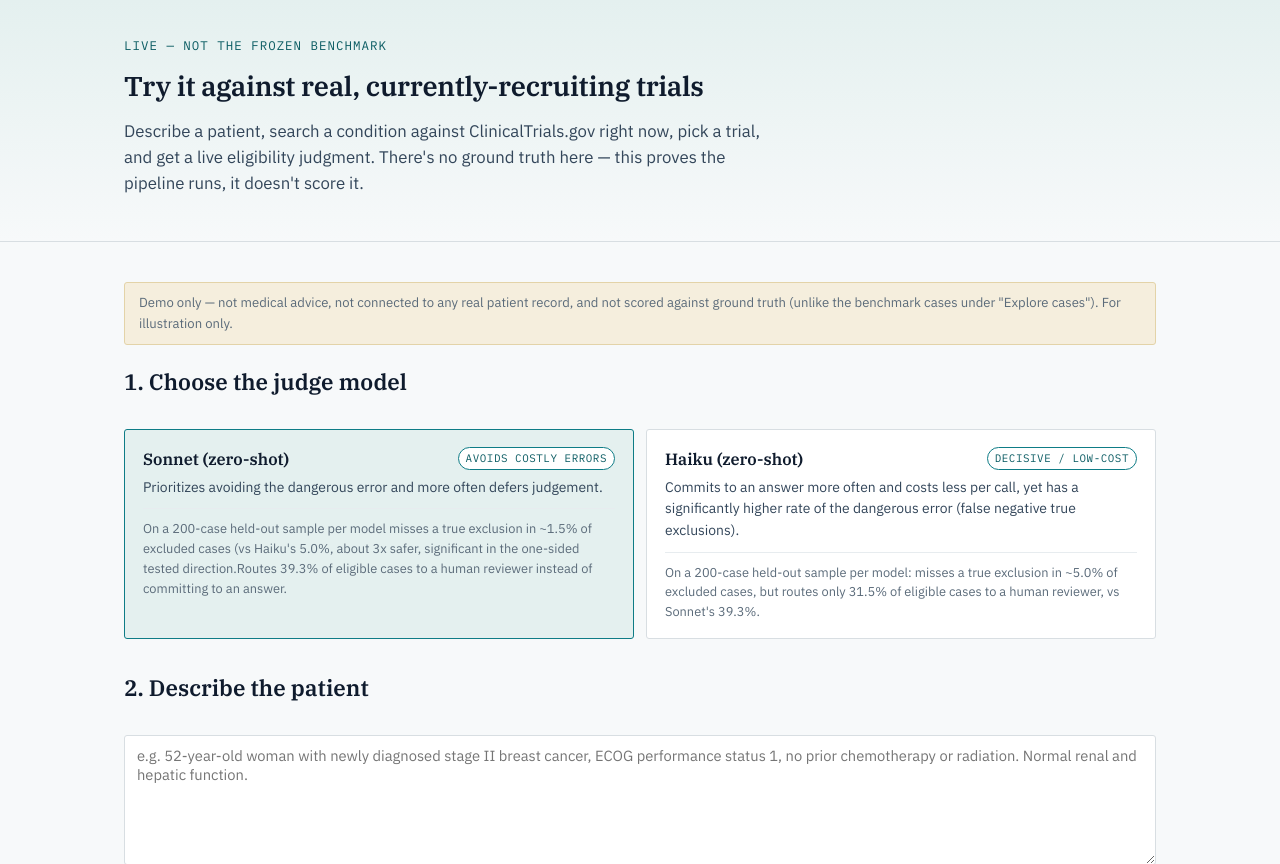
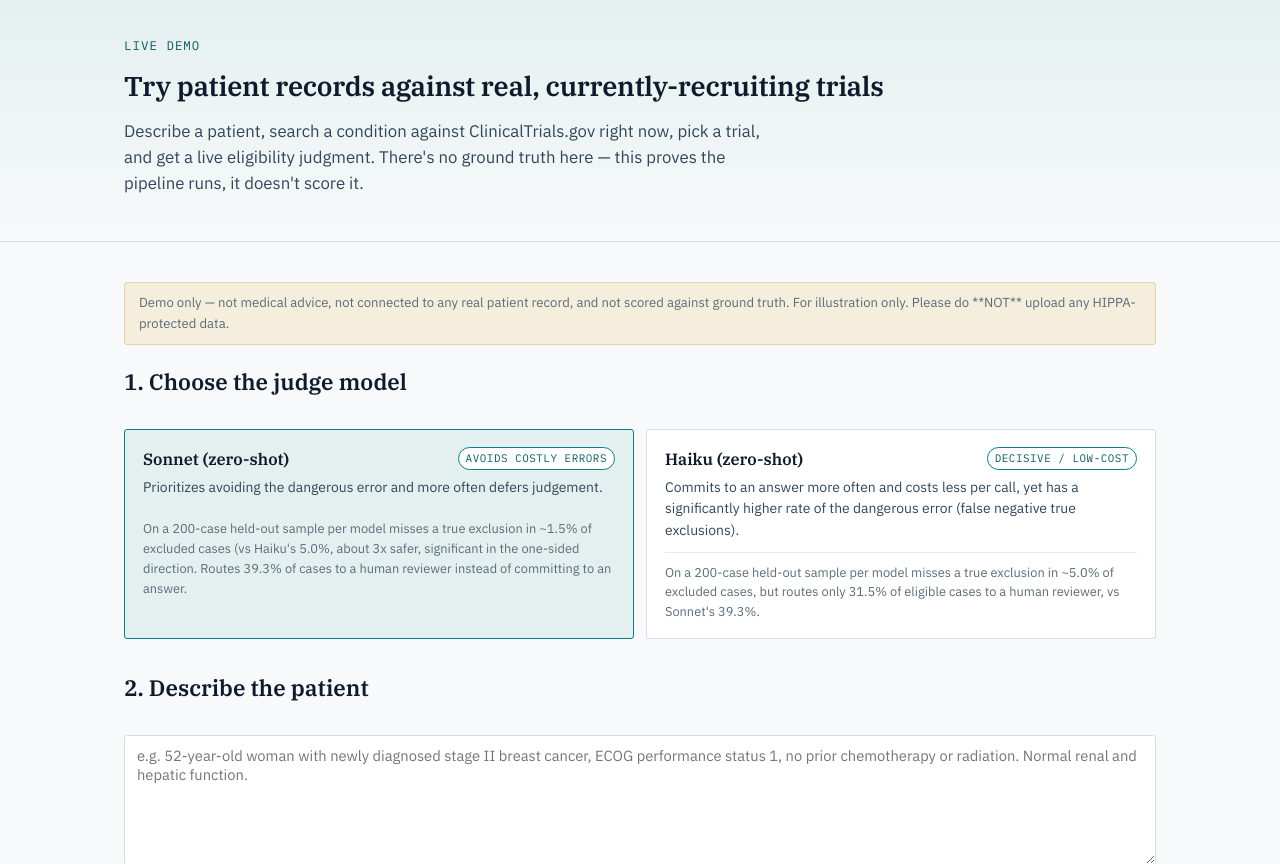
Before and after one commit to tybradf/trial-evaler, a Flask app: page /live in a window 1280 px wide. Shown: the part 65-929 px from the top of the page. Run offline with Flask 3, Linux system fonts and the light colour scheme; parts of the project's set-up code (start-up, migrations or seed data) failed here and were passed over.

Commit message:
small typos, fix live page

```diff
--- a/app/config.py
+++ b/app/config.py
@@ -22,9 +22,9 @@ MODEL_CONFIGS = {
         "tradeoff_note": "On a 200-case held-out sample per model "
                           "misses a true exclusion in ~1.5% of "
                           "excluded cases (vs Haiku's 5.0%, about 3x safer, "
-                          "significant in the one-sided tested direction."
+                          "significant in the one-sided direction. "
                           "Routes "
-                          "39.3% of eligible cases to a human reviewer instead "
+                          "39.3% of cases to a human reviewer instead "
                           "of committing to an answer.",
     },
     "haiku_zero_shot": {
@@ -38,7 +38,7 @@ MODEL_CONFIGS = {
         "tradeoff_missed_exclusion_rate": 0.050,
         "tradeoff_abstention_rate": 0.315,
         "tradeoff_cost_per_1k_usd": 2.53,
-        "tradeoff_note": "On a 200-case held-out sample per model: "
+        "tradeoff_note": "On a 200-case held-out sample per model "
                           "misses a true exclusion in ~5.0% of "
                           "excluded cases, but routes only 31.5% of eligible "
                           "cases to a human reviewer, vs Sonnet's 39.3%.",
--- a/app/templates/dashboard.html
+++ b/app/templates/dashboard.html
@@ -4,7 +4,7 @@
 
 <section class="hero">
   <div class="wrap">
-    <span class="eyebrow">LLM Matchign Tool for Patient with  Clinical Trials</span>
+    <span class="eyebrow">LLM Matching Tool for Patient with  Clinical Trials</span>
     <h1>A retrieve-then-judge pipeline that parses patient records and matches with live clinical trials.</h1>
     <p class="hero-sub">
       This evaluation scores an LLM-judged clinical trial matching pipeline against real physician
@@ -16,7 +16,7 @@
 <section class="block">
   <div class="wrap">
     <div class="section-head">
-      <h2>Model Performance Metrics (TREC Clinical Trials held-out dat, 2022)</h2>
+      <h2>Model Performance Metrics (TREC Clinical Trials held-out data, 2022)</h2>
       <div class="section-note">Sonnet (zero-shot) is the selected optimal LLM judge.</div>
     </div>
     <div class="metric-grid">
--- a/app/templates/live.html
+++ b/app/templates/live.html
@@ -4,8 +4,8 @@
 
 <section class="hero" style="padding: 36px 0 28px;">
   <div class="wrap">
-    <span class="eyebrow">Live — not the frozen benchmark</span>
-    <h1 style="font-size: 1.7rem;">Try it against real, currently-recruiting trials</h1>
+    <span class="eyebrow">Live Demo</span>
+    <h1 style="font-size: 1.7rem;">Try patient records against real, currently-recruiting trials</h1>
     <p class="hero-sub">Describe a patient, search a condition against ClinicalTrials.gov right now, pick a
       trial, and get a live eligibility judgment. There's no ground truth here — this proves the pipeline
       runs, it doesn't score it.</p>
@@ -17,7 +17,7 @@
 
     <div class="disclaimer">
       Demo only — not medical advice, not connected to any real patient record, and not scored against
-      ground truth (unlike the benchmark cases under "Explore cases"). For illustration only.
+      ground truth. For illustration only. Please do **NOT** upload any HIPPA-protected data.
     </div>
 
     <div class="section-head">
```
